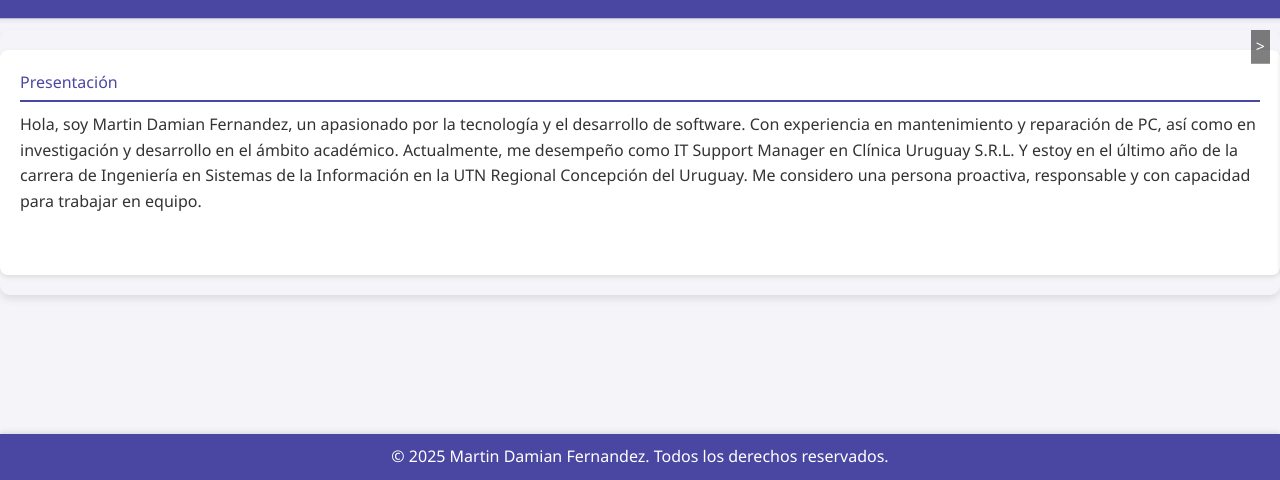
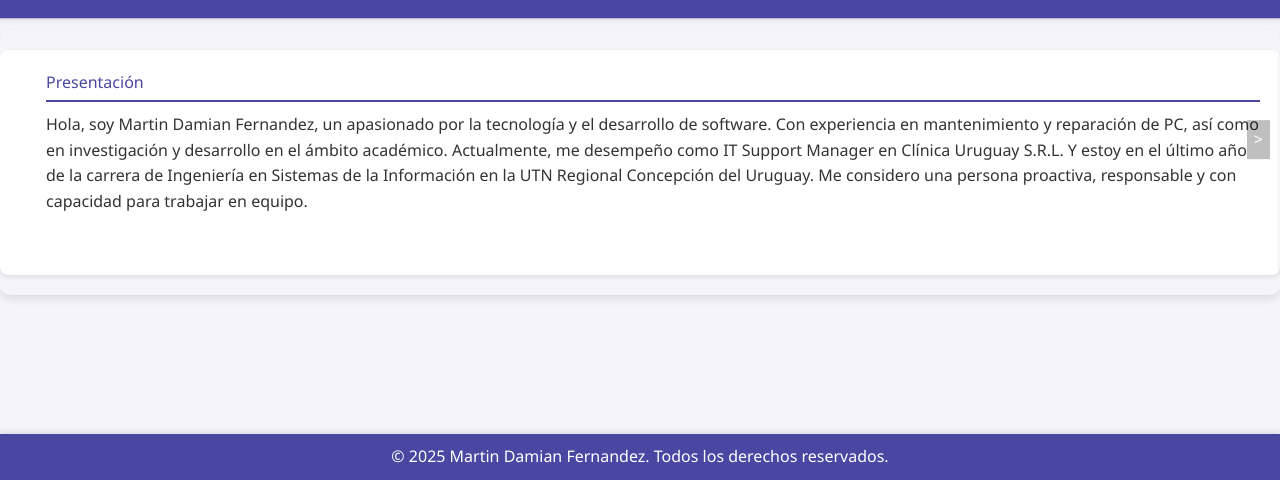
Before and after one commit to mrtnfrnndz23/mrtnfrnndz23, a website: page index.html in a window 1280 px wide. Shown: the part 320-800 px from the top of the page. Drawn offline with Linux system fonts and the light colour scheme.

Commit message:
Ajustando carrusel

```diff
--- a/main.js
+++ b/main.js
@@ -18,6 +18,12 @@ document.querySelectorAll('.list li').forEach(item => {
                 description.scrollIntoView({ behavior: 'smooth', block: 'start' }); // Scroll to the description
             }
         }
+    });
+});
+
+document.querySelectorAll('.section').forEach(section => {
+    section.addEventListener('click', () => {
+        section.scrollIntoView({ behavior: 'smooth', block: 'start' }); // Scroll to the section
     });
 });
 
--- a/styles.css
+++ b/styles.css
@@ -29,6 +29,7 @@ header h1 {
 .section {
     margin: 20px 0;
     padding: 20px;
+    padding-left: 46px;
     background: #fff;
     border-radius: 8px;
     box-shadow: 0 2px 5px rgba(0, 0, 0, 0.1);
@@ -131,20 +132,22 @@ footer p {
 
 .carousel-button {
     position: absolute;
-    top: 5%; /* Adjusted from 50% to 40% */
+    top: 40%; /* Adjusted from 50% to 40% */
     transform: translateY(-40%); /* Adjusted from -50% to -40% */
     background: rgba(0, 0, 0, 0.5);
     color: #fff;
     border: none;
-    padding: 5px; /* Adjusted from 10px to 5px */
+    padding: 7px; /* Adjusted from 10px to 5px */
     cursor: pointer;
     z-index: 10; /* Ensure buttons are above other elements */
-    transition: background 0.3s ease; /* Smooth background transition */
+    transition: background 0.3s ease, opacity 0.3s ease; /* Smooth background and opacity transition */
+    opacity: 0.5; /* Slightly visible */
 }
 
 .carousel-button:hover {
     background: rgba(0, 0, 0, 0.7); /* Darker background on hover */
     animation: twinkle 0.5s infinite alternate; /* Twinkling animation */
+    opacity: 1; /* Fully opaque on hover */
 }
 
 @keyframes twinkle {
```
Also changed, not shown: dist/styles.css.
